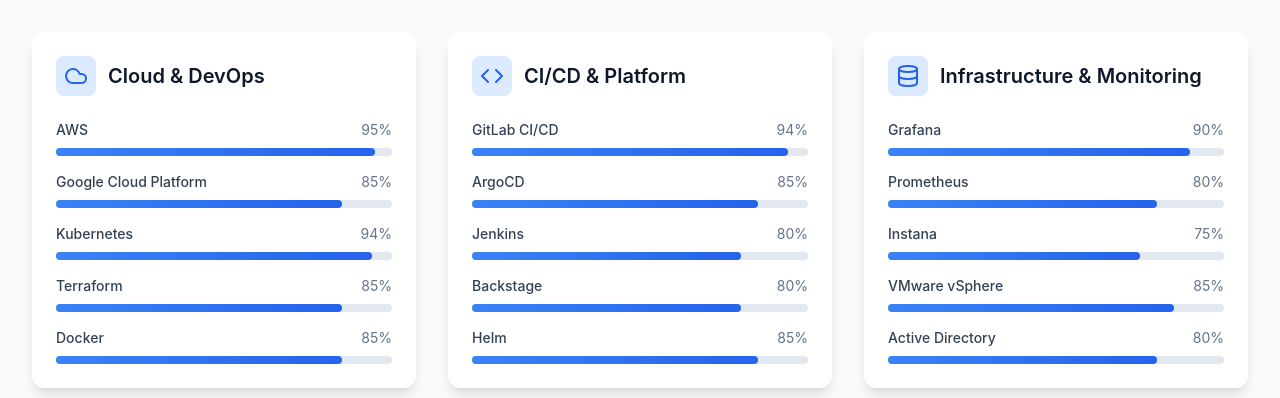
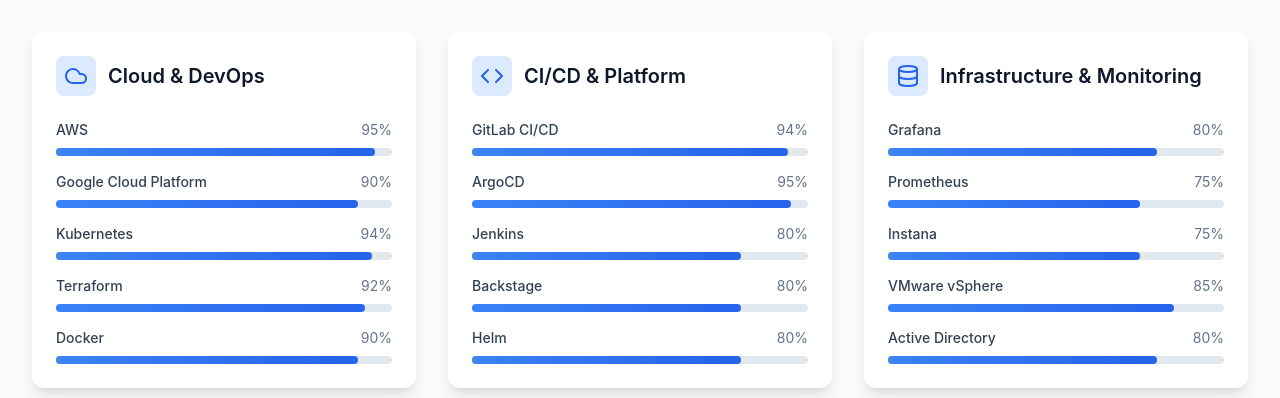
Before and after one commit to dbonate/portfolio, a Next.js app: page / in a window 1280 px wide. Shown: the part 2060-2458 px from the top of the page. Built offline with nearby package versions, Linux system fonts and the light colour scheme.

Commit message:
Update skill levels and improve layout

```diff
--- a/src/components/Skills.tsx
+++ b/src/components/Skills.tsx
@@ -10,10 +10,10 @@
       title: 'Cloud & DevOps',
       skills: [
         { name: 'AWS', level: 95 },
-        { name: 'Google Cloud Platform', level: 85 },
+        { name: 'Google Cloud Platform', level: 90 },
         { name: 'Kubernetes', level: 94 },
-        { name: 'Terraform', level: 85 },
-        { name: 'Docker', level: 85 },
+        { name: 'Terraform', level: 92 },
+        { name: 'Docker', level: 90 },
       ]
     },
     {
@@ -21,18 +21,18 @@
       title: 'CI/CD & Platform',
       skills: [
         { name: 'GitLab CI/CD', level: 94 },
-        { name: 'ArgoCD', level: 85 },
+        { name: 'ArgoCD', level: 95 },
         { name: 'Jenkins', level: 80 },
         { name: 'Backstage', level: 80 },
-        { name: 'Helm', level: 85 },
+        { name: 'Helm', level: 80 },
       ]
     },
     {
       icon: Database,
       title: 'Infrastructure & Monitoring',
       skills: [
-        { name: 'Grafana', level: 90 },
-        { name: 'Prometheus', level: 80 },
+        { name: 'Grafana', level: 80 },
+        { name: 'Prometheus', level: 75 },
         { name: 'Instana', level: 75 },
         { name: 'VMware vSphere', level: 85 },
         { name: 'Active Directory', level: 80 },
```
